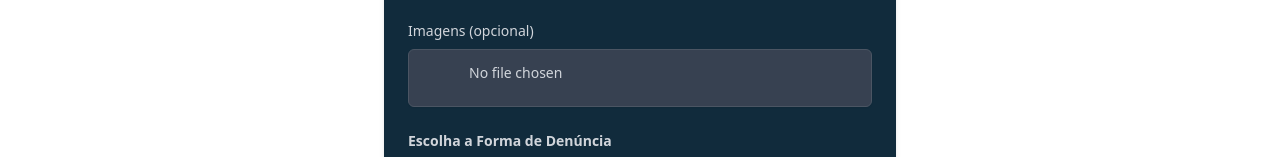
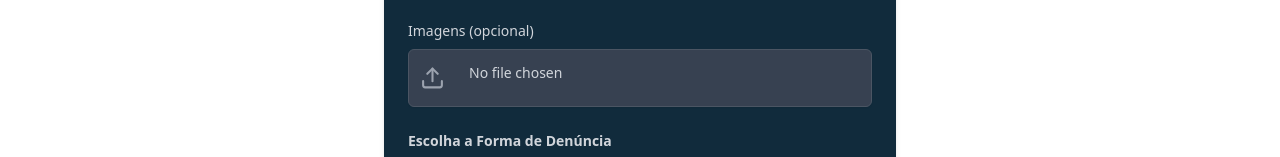
Before and after one commit to rafaelromwno/cidade-integra-frontend, a React (Vite) app in the folder frontend/: page /denuncie in a window 1280 px wide. Shown: the part 1174-1331 px from the top of the page. Built offline with nearby package versions, Linux system fonts and the light colour scheme; no server answers.

Commit message:
fix: adicionando ícone de upload ao campo de seleção de imagens no formulário de denúncia

```diff
--- a/frontend/src/components/FormularioDenuncia/FormularioDenuncia.jsx
+++ b/frontend/src/components/FormularioDenuncia/FormularioDenuncia.jsx
@@ -1,6 +1,7 @@
 import { useState } from "react";
 import Select from "react-select";
 import { InputField } from "./InputField";
+import { Upload } from "lucide-react";
 
 const FormularioDenuncia = () => {
   const [formData, setFormData] = useState({
@@ -240,13 +241,19 @@ const FormularioDenuncia = () => {
             >
               Imagens (opcional)
             </label>
+            <div className="relative">
+              <Upload
+                className="absolute top-1/2 left-3 transform -translate-y-1/2 text-gray-400 pointer-events-none"
+                size={25}
+              />
               <input
                 id="imagens"
                 type="file"
                 multiple
                 onChange={handleFileChange}
-              className="block w-full text-gray-300 py-2 px-3 bg-gray-700 border border-gray-600 rounded-md shadow-sm focus:ring-2 focus:ring-verde-paleta sm:text-sm"
+                className="block w-full text-gray-300 py-2 pl-3 pr-10 bg-gray-700 border border-gray-600 rounded-md shadow-sm focus:ring-2 focus:ring-verde-paleta sm:text-sm"
               />
+            </div>
           </div>
 
           <fieldset className="mb-6">
```
Lines whose indentation alone changed are shown as unchanged.
